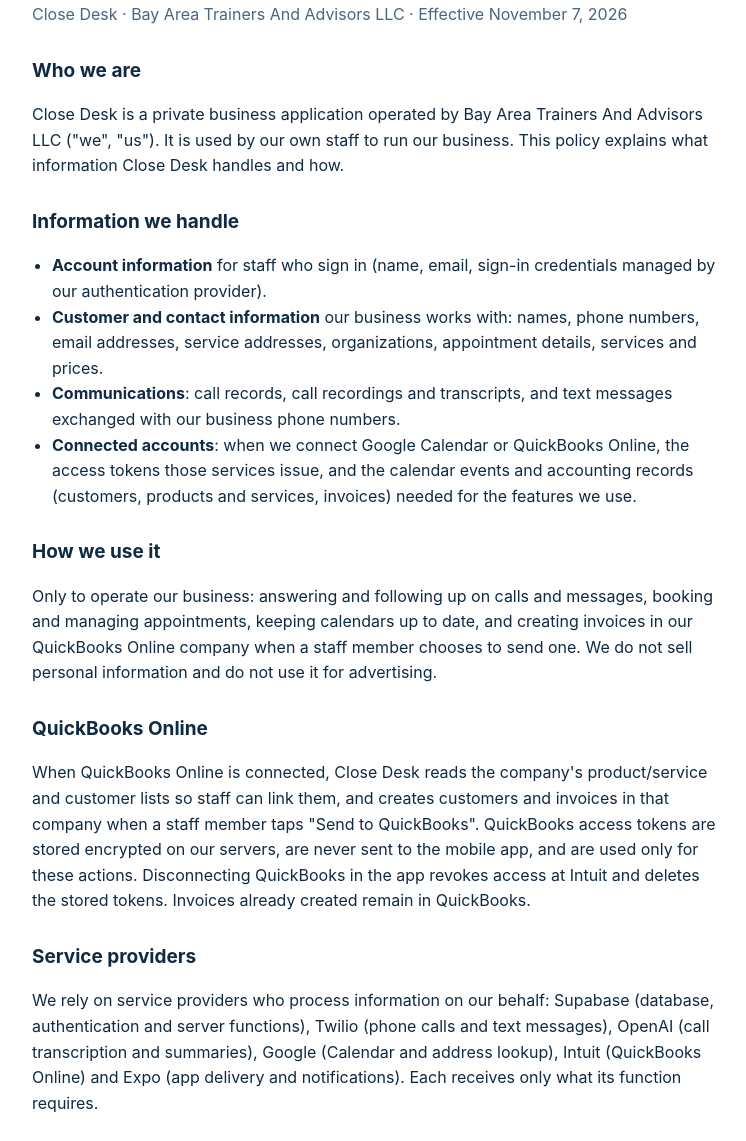
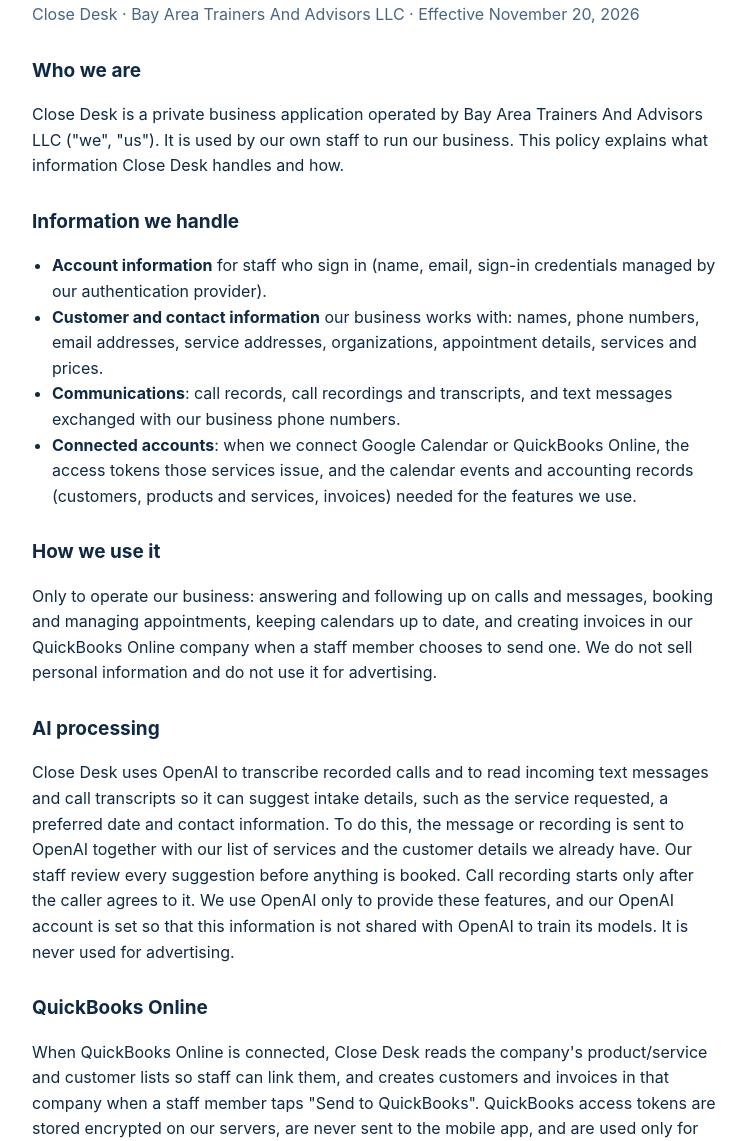
Before and after one commit to jgperdigon/close-desk-legal, a plain HTML site: page privacy.html in a window 1280 px wide. Shown: the part 130-1271 px from the top of the page, without its empty margins (264-1010 px from the left). Drawn offline with Linux system fonts and the light colour scheme.

Commit message:
Privacy: add AI processing section
Co-Authored-By: Claude Opus 5.5 <noreply@anthropic.com>

```diff
--- a/privacy.html
+++ b/privacy.html
@@ -1,6 +1,6 @@
 <!doctype html><html lang="en"><head><meta charset="utf-8"><meta name="viewport" content="width=device-width,initial-scale=1"><title>Privacy Policy</title><link rel="stylesheet" href="style.css"></head>
 <body><main><nav><a href="./">Close Desk</a><a href="privacy.html">Privacy Policy</a><a href="terms.html">Terms of Use</a></nav>
-<h1>Privacy Policy</h1><p class="meta">Close Desk · Bay Area Trainers And Advisors LLC · Effective November 7, 2026</p>
+<h1>Privacy Policy</h1><p class="meta">Close Desk · Bay Area Trainers And Advisors LLC · Effective November 20, 2026</p>
 
 <h2>Who we are</h2>
 <p>Close Desk is a private business application operated by Bay Area Trainers And Advisors LLC ("we", "us"). It is used by our own staff to run our business. This policy explains what information Close Desk handles and how.</p>
@@ -16,6 +16,8 @@
 <h2>How we use it</h2>
 <p>Only to operate our business: answering and following up on calls and messages, booking and managing appointments, keeping calendars up to date, and creating invoices in our QuickBooks Online company when a staff member chooses to send one. We do not sell personal information and do not use it for advertising.</p>
 
+<h2>AI processing</h2>
+<p>Close Desk uses OpenAI to transcribe recorded calls and to read incoming text messages and call transcripts so it can suggest intake details, such as the service requested, a preferred date and contact information. To do this, the message or recording is sent to OpenAI together with our list of services and the customer details we already have. Our staff review every suggestion before anything is booked. Call recording starts only after the caller agrees to it. We use OpenAI only to provide these features, and our OpenAI account is set so that this information is not shared with OpenAI to train its models. It is never used for advertising.</p>
 <h2>QuickBooks Online</h2>
 <p>When QuickBooks Online is connected, Close Desk reads the company's product/service and customer lists so staff can link them, and creates customers and invoices in that company when a staff member taps "Send to QuickBooks". QuickBooks access tokens are stored encrypted on our servers, are never sent to the mobile app, and are used only for these actions. Disconnecting QuickBooks in the app revokes access at Intuit and deletes the stored tokens. Invoices already created remain in QuickBooks.</p>
 
```
